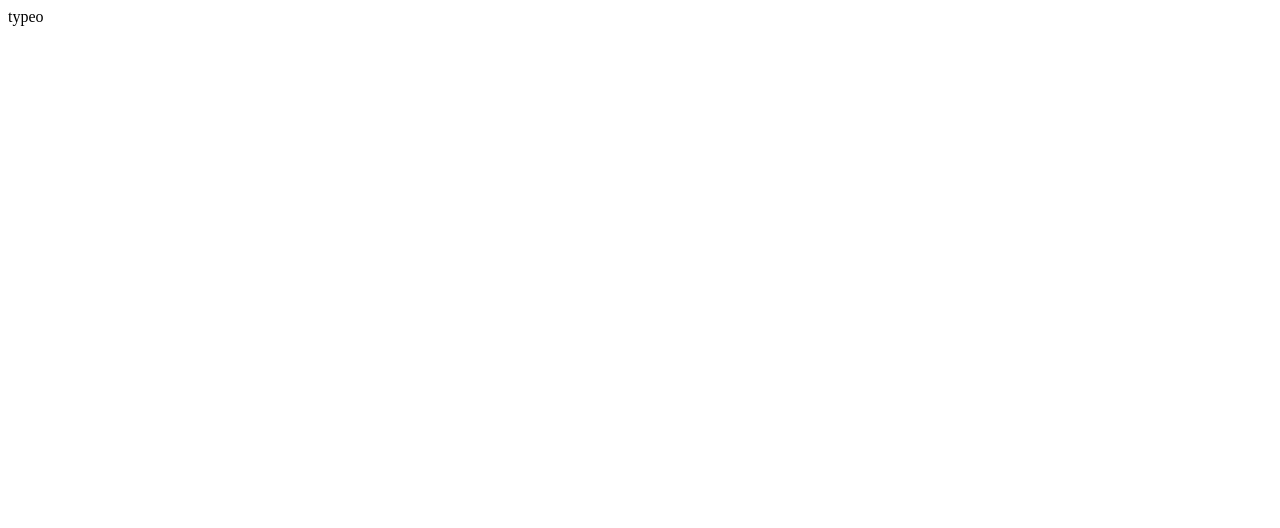
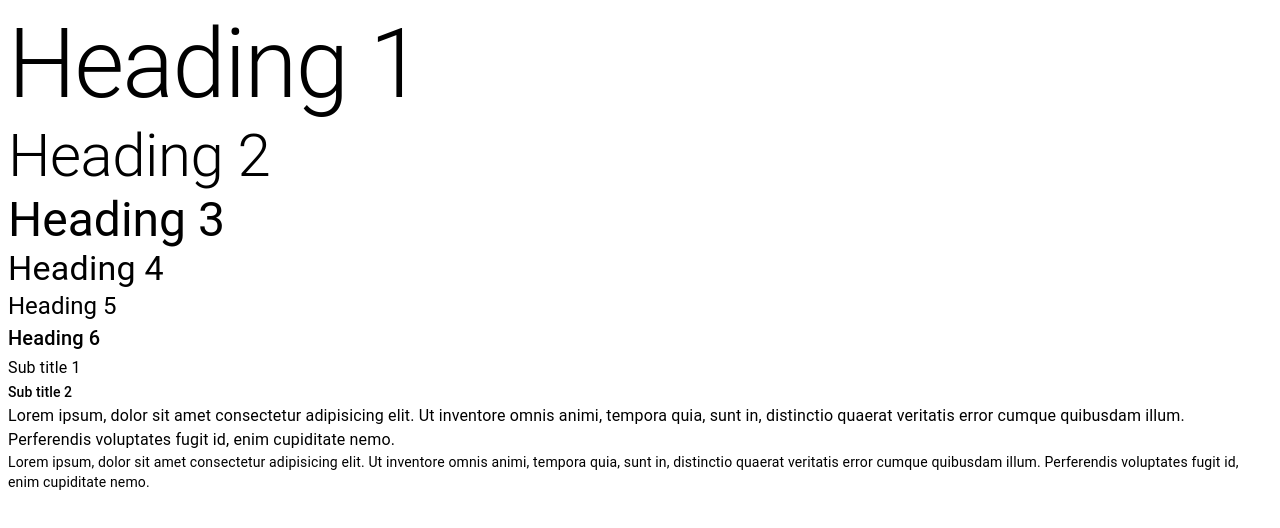
Before and after one commit to Zubain-Nadeem/Material-UI-Pratice, a React (Vite) app in the folder Material-ui/: page / in a window 1280 px wide. Shown: the top 528 px of the page. Built offline with nearby package versions, Linux system fonts and the light colour scheme.

Commit message:
Typogarphy

```diff
--- a/Material-ui/src/App.jsx
+++ b/Material-ui/src/App.jsx
@@ -1,10 +1,11 @@
 import React from 'react'
-import Typography from './Components/Typography'
+import MuiTypography from './Components/MuiTypography'
+
 
 const App = () => {
   return (
     <div>
-      <Typography />
+      <MuiTypography />
     </div>
   )
 }
--- /dev/null
+++ b/Material-ui/src/Components/MuiTypography.jsx
@@ -0,0 +1,23 @@
+import React from 'react'
+import { Typography } from '@mui/material'
+
+const MuiTypography = () => {
+  return (
+    <div>
+      <Typography variant="h1">Heading 1</Typography>
+      <Typography variant="h2">Heading 2</Typography>
+      <Typography variant="h3">Heading 3</Typography>
+      <Typography variant="h4">Heading 4</Typography>
+      <Typography variant="h5">Heading 5</Typography>
+      <Typography variant="h6">Heading 6</Typography>
+
+      <Typography variant='subtitle1'>Sub title 1</Typography>
+      <Typography variant='subtitle2'>Sub title 2</Typography>
+
+      <Typography variant='body1'>Lorem ipsum, dolor sit amet consectetur adipisicing elit. Ut inventore omnis animi, tempora quia, sunt in, distinctio quaerat veritatis error cumque quibusdam illum. Perferendis voluptates fugit id, enim cupiditate nemo.</Typography>
+      <Typography variant='body2'>Lorem ipsum, dolor sit amet consectetur adipisicing elit. Ut inventore omnis animi, tempora quia, sunt in, distinctio quaerat veritatis error cumque quibusdam illum. Perferendis voluptates fugit id, enim cupiditate nemo.</Typography>
+    </div>
+  )
+}
+
+export default MuiTypography
--- a/Material-ui/src/Components/Typography.jsx
+++ /dev/null
@@ -1,11 +0,0 @@
-import React from 'react'
-
-const Typography = () => {
-  return (
-    <div>
-      typeo
-    </div>
-  )
-}
-
-export default Typography
```
